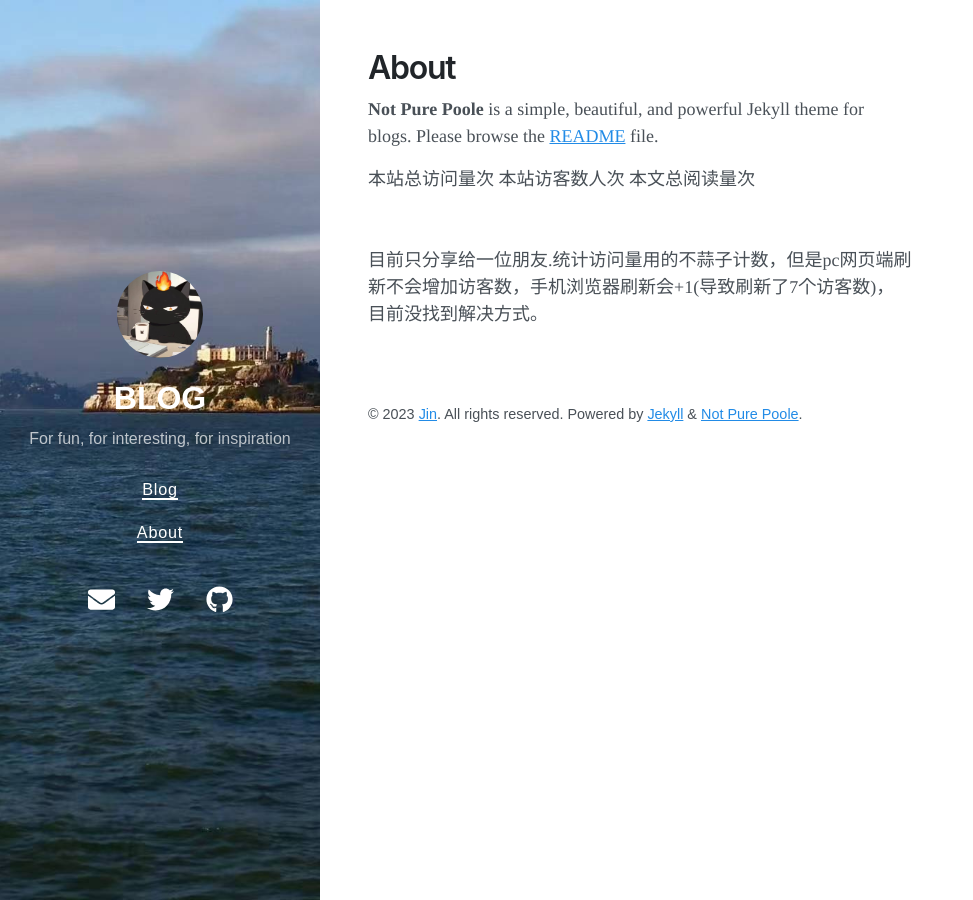
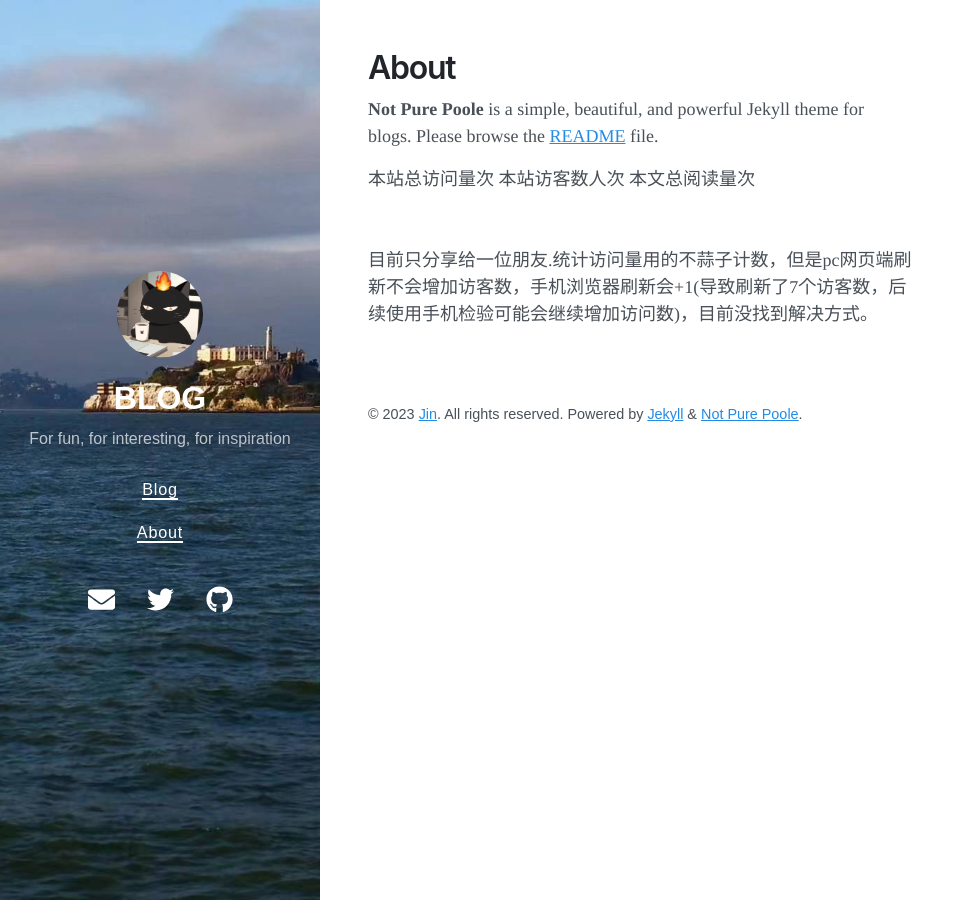
Before and after one commit to New-lay/New-lay.github.io, a Jekyll site: the page built from about.md, in a window 1280 px wide. Shown: the whole page, without its empty margins (0-973 px from the left). Built offline with Jekyll 4.4.1, drawn with Linux system fonts in a browser that asks for light colours; nearby versions of some CDN libraries; comment, search, counter and statistics services are not loaded.

Commit message:
Update about.md

```diff
--- a/about.md
+++ b/about.md
@@ -13,4 +13,4 @@ title: About
 <br>
 <br>
 <br>
-目前只分享给一位朋友.统计访问量用的不蒜子计数，但是pc网页端刷新不会增加访客数，手机浏览器刷新会+1(导致刷新了7个访客数)，目前没找到解决方式。
+目前只分享给一位朋友.统计访问量用的不蒜子计数，但是pc网页端刷新不会增加访客数，手机浏览器刷新会+1(导致刷新了7个访客数，后续使用手机检验可能会继续增加访问数)，目前没找到解决方式。
```
